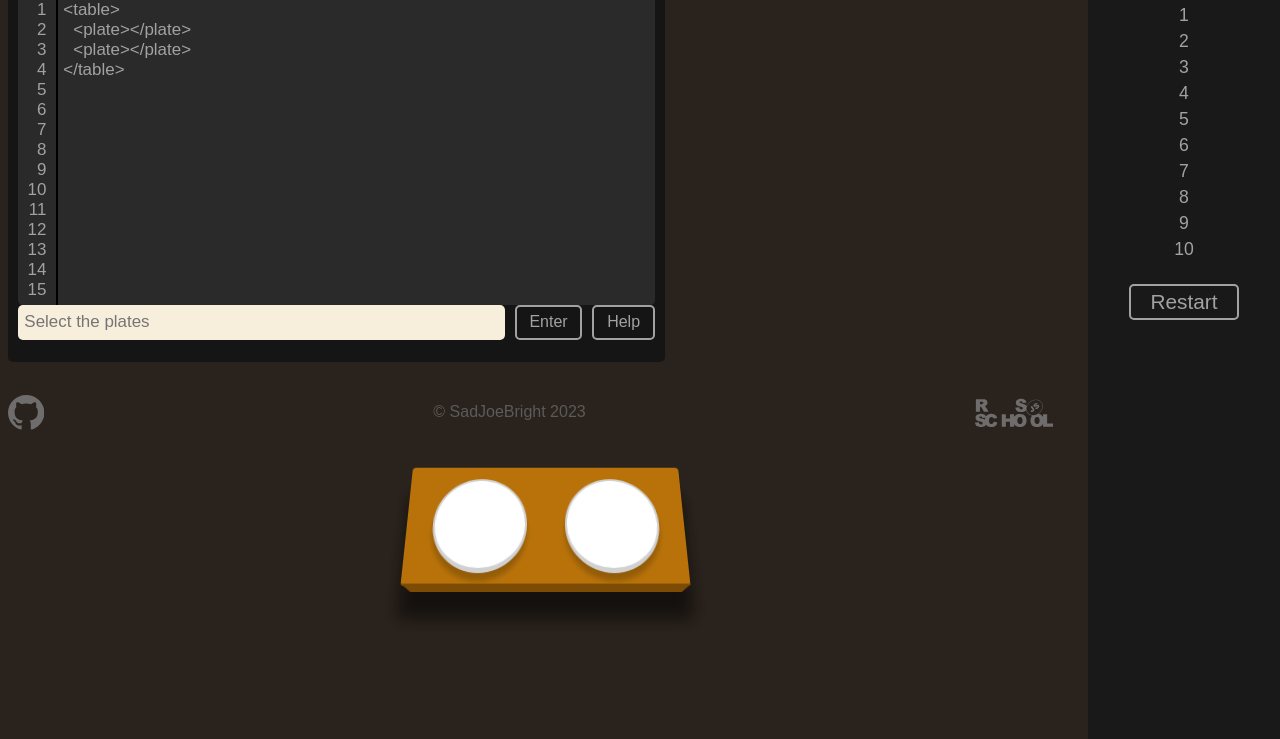
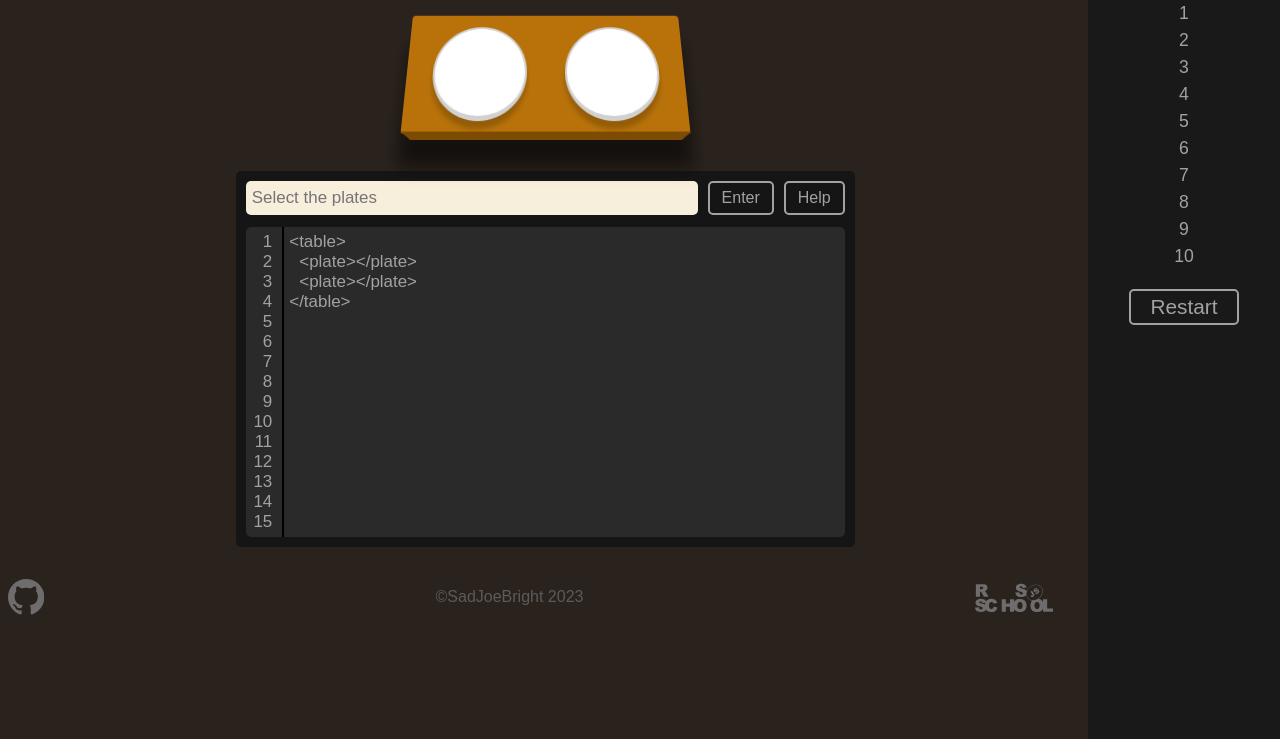
Before and after one commit to SadJoeBright/migration-newip-to-ts, a website built with webpack: page RSS-CSS-Selectors/src/index.html in a window 1280 px wide. Shown: the part 61-800 px from the top of the page. Built offline with nearby package versions, Linux system fonts and the light colour scheme.

Commit message:
refacor: implement class appView

```diff
--- /dev/null
+++ b/RSS-CSS-Selectors/src/components/appView/appView.ts
@@ -0,0 +1,119 @@
+import createElement from '../utils/create-element';
+
+export default class AppView {
+  mainContainer: HTMLElement;
+
+  mainTitle: HTMLElement;
+
+  editorWrapper: HTMLElement;
+
+  htmlViewer: HTMLElement;
+
+  lineNumbers: HTMLElement;
+
+  linesAmount: number;
+
+  table: HTMLElement;
+
+  cssEditor: HTMLElement;
+
+  markup: HTMLElement;
+
+  sidebar: HTMLElement;
+
+  footer: HTMLElement;
+
+  githubLink: HTMLElement;
+
+  copyright: HTMLElement;
+
+  rssLink: HTMLElement;
+
+  constructor(
+    table: HTMLElement,
+    cssEditor: HTMLElement,
+    markup: HTMLElement,
+    sidebar: HTMLElement,
+  ) {
+    this.table = table;
+    this.cssEditor = cssEditor;
+    this.markup = markup;
+    this.sidebar = sidebar;
+
+    this.mainContainer = createElement({
+      tagName: 'div',
+      classNames: ['main-container'],
+      parentNode: document.body,
+    });
+
+    this.mainTitle = createElement({
+      tagName: 'h1',
+      classNames: ['main-container__title'],
+      textContent: 'Select animated elements',
+      parentNode: this.mainContainer,
+    });
+
+    this.editorWrapper = createElement({
+      tagName: 'div',
+      classNames: ['editor-wrapper'],
+      parentNode: this.mainContainer,
+    });
+
+    this.htmlViewer = createElement({
+      tagName: 'div',
+      classNames: ['html-viewer'],
+      parentNode: this.editorWrapper,
+    });
+
+    this.lineNumbers = createElement({
+      tagName: 'div',
+      classNames: ['line-numbers'],
+      parentNode: this.htmlViewer,
+    });
+
+    this.linesAmount = 15;
+
+    for (let i = 1; i <= this.linesAmount; i += 1) {
+      const line = createElement({
+        tagName: 'span',
+        classNames: ['line-numbers__number'],
+        textContent: `${i}`,
+      });
+      this.lineNumbers.append(line);
+    }
+
+    this.footer = createElement({
+      tagName: 'footer',
+      classNames: ['footer'],
+      parentNode: document.body,
+    });
+
+    this.githubLink = createElement({
+      tagName: 'a',
+      classNames: ['github-link'],
+      parentNode: this.footer,
+    });
+    this.githubLink.setAttribute('href', 'https://github.com/SadJoeBright');
+
+    this.copyright = createElement({
+      tagName: 'p',
+      classNames: ['copyright'],
+      textContent: 'SadJoeBright 2023',
+      parentNode: this.footer,
+    });
+
+    this.rssLink = createElement({
+      tagName: 'a',
+      classNames: ['rss-link'],
+      parentNode: this.footer,
+    });
+    this.githubLink.setAttribute('href', 'https://rs.school/js/');
+  }
+
+  public create(): void {
+    this.mainTitle.after(this.table);
+    this.editorWrapper.prepend(this.cssEditor);
+    this.htmlViewer.append(this.markup);
+    document.body.insertBefore(this.sidebar, this.footer);
+  }
+}
--- a/RSS-CSS-Selectors/src/components/css-editor/css-editor.ts
+++ b/RSS-CSS-Selectors/src/components/css-editor/css-editor.ts
@@ -12,26 +12,26 @@ export default class CssEditor {
 
   wasHelpUsed: boolean;
 
-  levels: Level[];
+  levelsData: Level[];
 
   levelNumber: number;
 
   enterButtonEventHandler: () => void;
 
   constructor(
-    levels: Level[],
+    levelsData: Level[],
     levelNumber: number,
     enterButtonEventHandler: () => void,
   ) {
     this.wasHelpUsed = false;
-    this.levels = levels;
+    this.levelsData = levelsData;
     this.levelNumber = levelNumber;
     this.enterButtonEventHandler = enterButtonEventHandler;
 
     this.editor = createElement({
       tagName: 'div',
       classNames: ['css-editor'],
-      parentNode: document.querySelector('.editor'),
+      // parentNode: document.querySelector('.editor-wrapper'),
     });
 
     this.input = createElement({
@@ -72,11 +72,11 @@ export default class CssEditor {
   }
 
   public showInstructions(levelNumber: number): void {
-    this.input.setAttribute('placeholder', this.levels[levelNumber - 1].doThis);
+    this.input.setAttribute('placeholder', this.levelsData[levelNumber - 1].doThis);
   }
 
   public getHelp(): void {
-    const helpText = this.levels[this.levelNumber - 1].selector;
+    const helpText = this.levelsData[this.levelNumber - 1].selector;
     let i = 0;
     (this.input as HTMLInputElement).value = '';
     const intervalId = setInterval(() => {
--- a/RSS-CSS-Selectors/src/components/sidebar/sidebar.ts
+++ b/RSS-CSS-Selectors/src/components/sidebar/sidebar.ts
@@ -4,7 +4,7 @@ import { Level } from '../../types/types';
 export default class SideBar {
   levelNumber: number;
 
-  levels: Level[];
+  levelsData: Level[];
 
   sidebar: HTMLElement;
 
@@ -17,11 +17,11 @@ export default class SideBar {
   changeLevelFunction: (levelNumber: number) => void;
 
   constructor(
-    levels: Level[],
+    levelsData: Level[],
     levelNumber: number,
     changeLevelFunction: (levelNumber: number) => void,
   ) {
-    this.levels = levels;
+    this.levelsData = levelsData;
     this.levelNumber = levelNumber;
     this.changeLevelFunction = changeLevelFunction;
 
@@ -58,7 +58,7 @@ export default class SideBar {
   }
 
   private fillLevelList(): void {
-    for (let i = 0; i < this.levels.length; i += 1) {
+    for (let i = 0; i < this.levelsData.length; i += 1) {
       const levelItem = createElement({
         tagName: 'div',
         classNames: ['level-item'],
--- a/RSS-CSS-Selectors/src/components/table/table.ts
+++ b/RSS-CSS-Selectors/src/components/table/table.ts
@@ -5,14 +5,14 @@ import { Level } from '../../types/types';
 export default class Table {
   public table: HTMLElement;
 
-  private levels: Level[];
+  private levelsData: Level[];
 
   private levelNumber: number;
 
   tableEventHandler: (event: MouseEvent) => void;
 
   constructor(
-    levels: Level[],
+    levelsData: Level[],
     levelNumber: number,
     tableEventHandler: (event: MouseEvent) => void,
   ) {
@@ -24,7 +24,7 @@ export default class Table {
     });
 
     this.tableEventHandler = tableEventHandler;
-    this.levels = levels;
+    this.levelsData = levelsData;
     this.levelNumber = levelNumber;
     this.fillTable(this.levelNumber);
     this.markTargets(this.levelNumber);
@@ -32,11 +32,11 @@ export default class Table {
   }
 
   public fillTable(levelNumber: number): void {
-    this.table.innerHTML = this.levels[levelNumber - 1].boardMarkup;
+    this.table.innerHTML = this.levelsData[levelNumber - 1].boardMarkup;
   }
 
   public markTargets(levelNumber: number): void {
-    const targets = this.table.querySelectorAll(this.levels[levelNumber - 1].selector);
+    const targets = this.table.querySelectorAll(this.levelsData[levelNumber - 1].selector);
     targets.forEach((target) => {
       target.classList.add('puls');
     });
--- a/RSS-CSS-Selectors/src/data/levels.ts
+++ b/RSS-CSS-Selectors/src/data/levelsData.ts
@@ -1,6 +1,6 @@
 import { Level } from '../types/types';
 
-const levels: Level[] = [
+const levelsData: Level[] = [
   {
     doThis: 'Select the plates',
     selector: 'plate',
@@ -53,4 +53,4 @@ const levels: Level[] = [
     boardMarkup: '<plate id="fancy"><orange class="small"></orange></plate><plate><pickle></pickle></plate><apple class="small"></apple><plate><apple></apple></plate>',
   },
 ];
-export default levels;
+export default levelsData;
--- a/RSS-CSS-Selectors/src/global.css
+++ b/RSS-CSS-Selectors/src/global.css
@@ -37,7 +37,7 @@ h1 {
   background: rgb(26, 25, 25);
 }
 
-.editor {
+.editor-wrapper {
   display: flex;
   flex-direction: column;
   align-items: center;
@@ -125,7 +125,7 @@ h1 {
 .level-item {
   text-align: center;
   width: 100%;
-  margin: 5px 0;
+  padding: 3px 0;
   font-size: calc(1vw + 30%);
   cursor: pointer;
   transition: all ease-in-out .2s;
--- a/RSS-CSS-Selectors/src/index.html
+++ b/RSS-CSS-Selectors/src/index.html
@@ -7,50 +7,5 @@
   <title>RSS CSS Selectors</title>
 </head>
 <body>
-    <h1>Select animated elements</h1>
-    <div class="editor">
-      <div class="html-viewer">
-        <div class="line-numbers">
-          <span class="line-numbers__number">1</span>
-          <span class="line-numbers__number">2</span>
-          <span class="line-numbers__number">3</span>
-          <span class="line-numbers__number">4</span>
-          <span class="line-numbers__number">5</span>
-          <span class="line-numbers__number">6</span>
-          <span class="line-numbers__number">7</span>
-          <span class="line-numbers__number">8</span>
-          <span class="line-numbers__number">9</span>
-          <span class="line-numbers__number">10</span>
-          <span class="line-numbers__number">11</span>
-          <span class="line-numbers__number">12</span>
-          <span class="line-numbers__number">13</span>
-          <span class="line-numbers__number">14</span>
-          <span class="line-numbers__number">15</span>
-        </div>
-      </div>
-    </div>
-  <!-- <aside class="aside">
-    <h2>Levels</h2>
-    <div class = 'level-list'>
-      <div class="level-item">1</div>
-      <div class="level-item">2</div>
-      <div class="level-item">3</div>
-      <div class="level-item">4</div>
-      <div class="level-item">5</div>
-      <div class="level-item">6</div>
-      <div class="level-item">7</div>
-      <div class="level-item">8</div>
-      <div class="level-item">9</div>
-      <div class="level-item">10</div>
-    </div>
-    <div class="restart-btn">Restart</div>
-  </aside>   -->
-  <footer class="footer">
-    <a href="https://github.com/SadJoeBright" class="github-link"></a>
-    <p class="copyright">
-      SadJoeBright 2023
-    </p>
-    <a href="https://rs.school/js/" class="rss-link"></a>
-  </footer>
 </body>
 </html>
--- a/RSS-CSS-Selectors/src/index.ts
+++ b/RSS-CSS-Selectors/src/index.ts
@@ -1,5 +1,5 @@
 import './global.css';
-import levels from './data/levels';
+import levelsData from './data/levelsData';
 import createElement from './components/utils/create-element';
 import createOpenTag from './components/utils/create-open-tag';
 import Table from './components/table/table';
@@ -7,31 +7,36 @@ import Markup from './components/markup/markup';
 import ModalWindow from './components/modal-window/modal-window';
 import CssEditor from './components/css-editor/css-editor';
 import SideBar from './components/sidebar/sidebar';
+import AppView from './components/appView/appView';
 
 let levelNumber = 1;
-const levelsAmount = levels.length;
+const levelsAmount = levelsData.length;
 
-const MAIN_CONTAINER = createElement({
-  tagName: 'div',
-  classNames: ['main-container'],
-  parentNode: document.body,
-});
+// const MAIN_CONTAINER = createElement({
+//   tagName: 'div',
+//   classNames: ['main-container'],
+//   parentNode: document.body,
+// });
 
 // eslint-disable-next-line @typescript-eslint/no-use-before-define
-const TABLE = new Table(levels, levelNumber, showNotice);
+const TABLE = new Table(levelsData, levelNumber, showNotice);
 
-MAIN_CONTAINER.append(TABLE.table);
+// MAIN_CONTAINER.append(TABLE.table);
 
 // eslint-disable-next-line @typescript-eslint/no-use-before-define
-const CSS_EDITOR = new CssEditor(levels, levelNumber, checkAnswer);
+const CSS_EDITOR = new CssEditor(levelsData, levelNumber, checkAnswer);
 const { input } = CSS_EDITOR;
 
 // eslint-disable-next-line @typescript-eslint/no-use-before-define
 const MARKUP = new Markup(TABLE.table, showNotice);
 
 // eslint-disable-next-line @typescript-eslint/no-use-before-define
-const SIDEBAR = new SideBar(levels, levelNumber, changeLevel);
-document.body.append(SIDEBAR.sidebar);
+const SIDEBAR = new SideBar(levelsData, levelNumber, changeLevel);
+// document.body.append(SIDEBAR.sidebar);
+
+// eslint-disable-next-line @typescript-eslint/no-unused-vars
+const view = new AppView(TABLE.table, CSS_EDITOR.editor, MARKUP.markupContainer, SIDEBAR.sidebar);
+view.create();
 
 function changeLevel(level: number): void {
   if (SIDEBAR.levelList.querySelector('.level-item_selected')) {
@@ -53,7 +58,7 @@ function changeLevel(level: number): void {
 }
 
 function checkAnswer(): void {
-  const targets = TABLE.table.querySelectorAll(levels[levelNumber - 1].selector);
+  const targets = TABLE.table.querySelectorAll(levelsData[levelNumber - 1].selector);
   if ((input as HTMLInputElement).value
   && JSON.stringify(TABLE.table.querySelectorAll((input as HTMLInputElement).value.trim()))
   === JSON.stringify(targets)) {
@@ -130,12 +135,5 @@ function loadGameState(): void {
 }
 
 document.addEventListener('click', () => input.focus());
-// input.addEventListener('keydown', (event: Event) => {
-//   const keyboardEvent = event as KeyboardEvent;
-//   if (keyboardEvent.key === 'Enter') {
-//     checkAnswer();
-//   }
-// });
-
 window.addEventListener('DOMContentLoaded', loadGameState);
 window.addEventListener('beforeunload', saveGameState);
```
